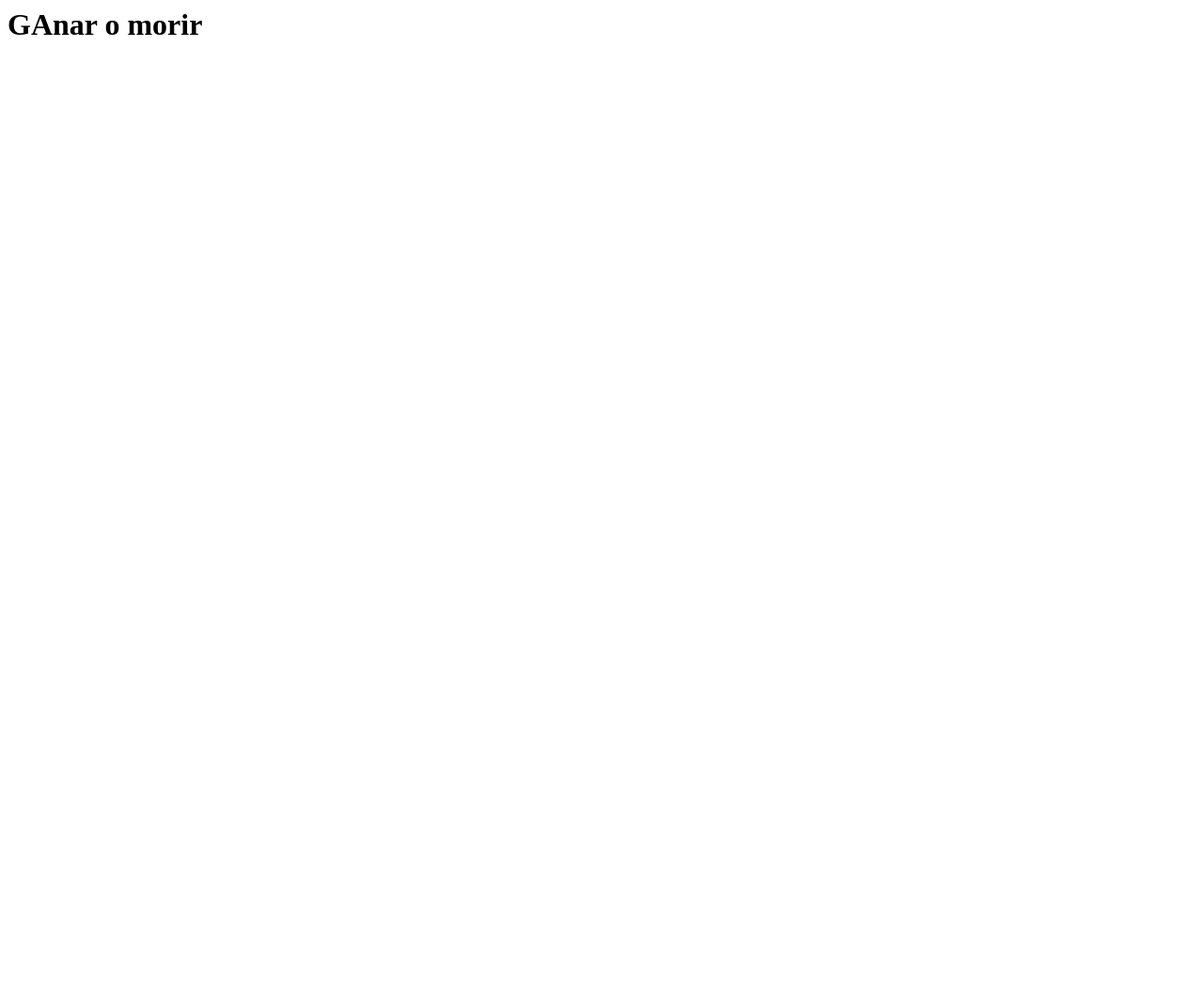
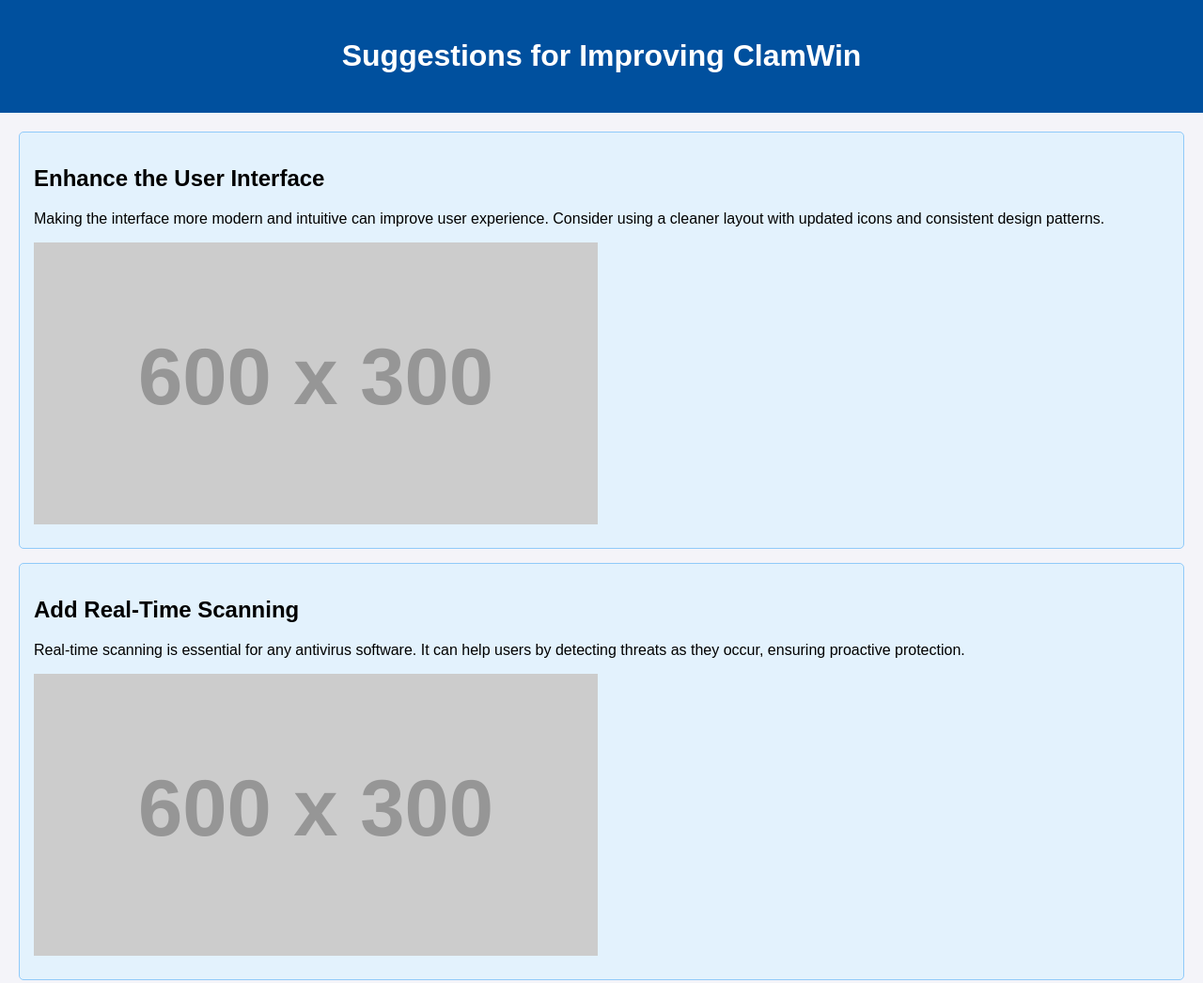
Before and after one commit to C0RNEJ0/Mi-pagina-web, a plain HTML site: page index.html in a window 1280 px wide. Shown: the top 1046 px of the page at 94% size. Before the commit the page ends 800 px from the top, so only its background shows below. Drawn offline with Linux system fonts and the light colour scheme; placeholder pictures from the web are drawn by us.

Commit message:
Update index.html

```diff
--- a/index.html
+++ b/index.html
@@ -1 +1,63 @@
-<h1>GAnar o morir</h1>
+<!DOCTYPE html>
+<html lang="en">
+<head>
+    <meta charset="UTF-8">
+    <meta name="viewport" content="width=device-width, initial-scale=1.0">
+    <title>Suggestions for ClamWin</title>
+    <style>
+        body {
+            font-family: Arial, sans-serif;
+            margin: 0;
+            padding: 0;
+            background-color: #f4f4f9;
+        }
+        header {
+            background-color: #00509e;
+            color: white;
+            padding: 20px;
+            text-align: center;
+        }
+        main {
+            padding: 20px;
+        }
+        .suggestion {
+            background-color: #e3f2fd;
+            border: 1px solid #90caf9;
+            border-radius: 5px;
+            padding: 15px;
+            margin-bottom: 15px;
+        }
+        .suggestion:hover {
+            background-color: #bbdefb;
+        }
+        img {
+            max-width: 100%;
+            height: auto;
+            display: block;
+            margin: 10px 0;
+        }
+    </style>
+</head>
+<body>
+    <header>
+        <h1>Suggestions for Improving ClamWin</h1>
+    </header>
+    <main>
+        <div class="suggestion">
+            <h2>Enhance the User Interface</h2>
+            <p>Making the interface more modern and intuitive can improve user experience. Consider using a cleaner layout with updated icons and consistent design patterns.</p>
+            <img src="https://via.placeholder.com/600x300?text=Modern+UI" alt="Modern UI Design Example">
+        </div>
+        <div class="suggestion">
+            <h2>Add Real-Time Scanning</h2>
+            <p>Real-time scanning is essential for any antivirus software. It can help users by detecting threats as they occur, ensuring proactive protection.</p>
+            <img src="https://via.placeholder.com/600x300?text=Real-Time+Scanning" alt="Real-Time Scanning Feature">
+        </div>
+        <div class="suggestion">
+            <h2>Improve Performance</h2>
+            <p>Optimize the software to use fewer system resources. Lightweight operation is crucial for ensuring ClamWin can run smoothly on older devices.</p>
+            <img src="https://via.placeholder.com/600x300?text=Performance+Optimization" alt="Performance Optimization">
+        </div>
+    </main>
+</body>
+</html>
```
